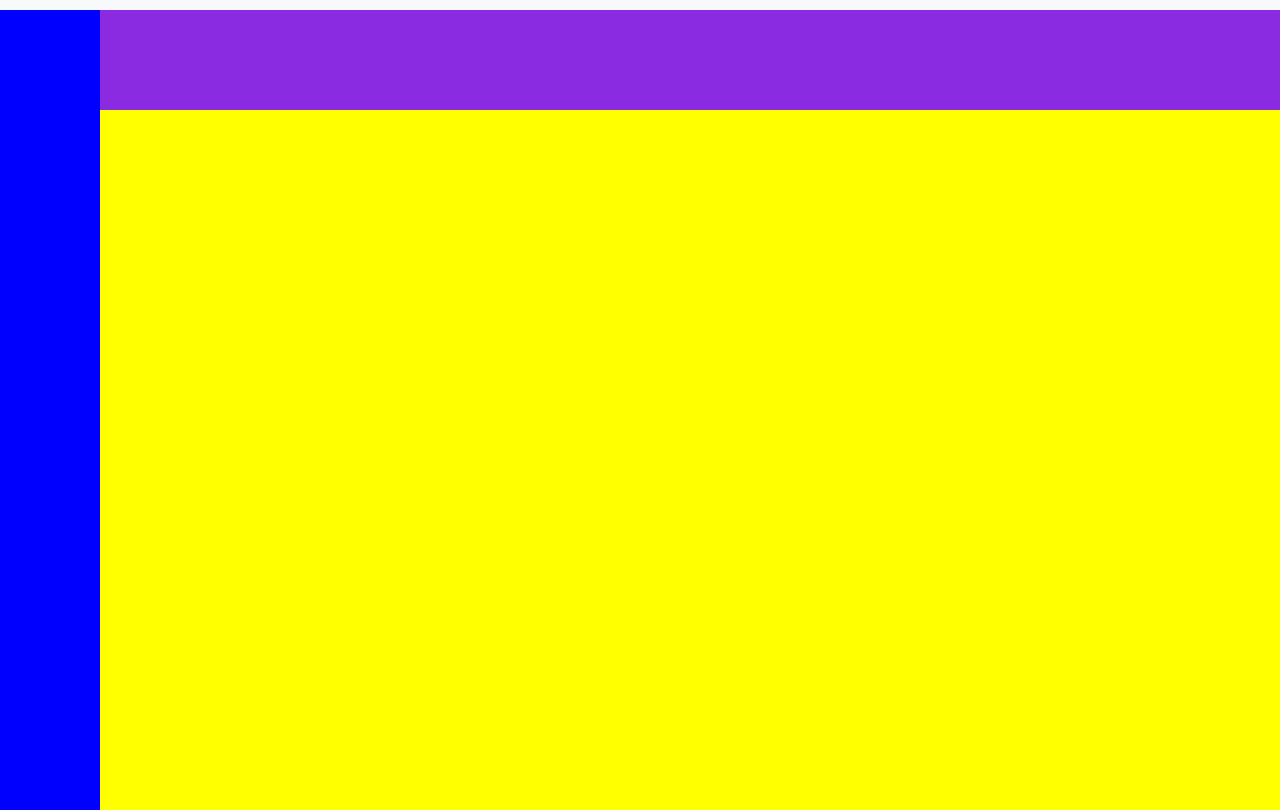
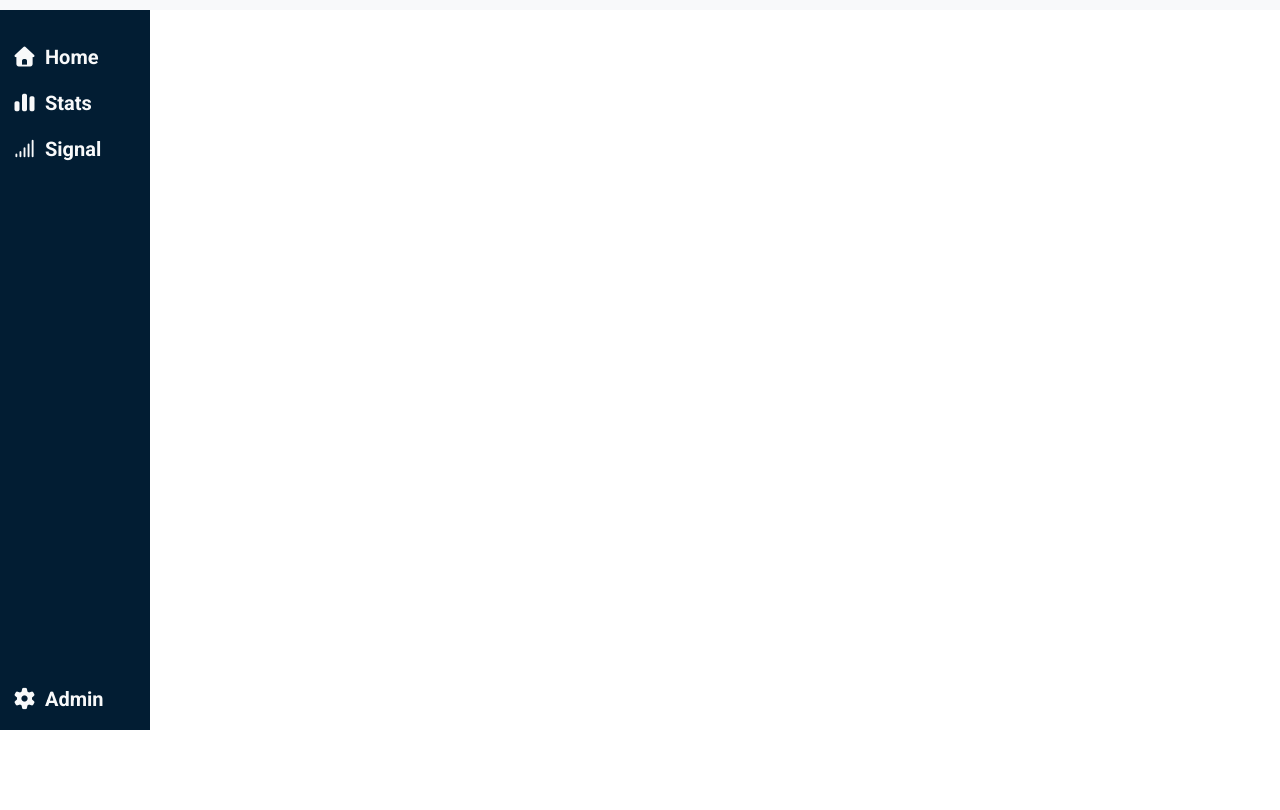
Before and after one commit to Andrea030105/html-css-dashboard, a plain HTML site: page index.html in a window 1280 px wide. Shown: the part 70-880 px from the top of the page. After the commit the page ends 800 px from the top, so only its background shows below. Drawn offline with nearby package versions, Linux system fonts and the light colour scheme.

Commit message:
aside-done

```diff
--- a/css/media-queries.css
+++ b/css/media-queries.css
@@ -2,4 +2,8 @@
     .w-form {
         width: calc(100% - 300px);
     }
+
+    aside {
+        width: 150px;
+    }
 }
--- a/css/style.css
+++ b/css/style.css
@@ -2,6 +2,7 @@
     padding: 0;
     margin: 0;
     box-sizing: border-box;
+    font-family: "Roboto", sans-serif;
 }
 
 /* NAV BAR */
@@ -35,13 +36,20 @@
     border: none;
 }
 
+/* ASIDE */
+
 aside {
-    background-color: blue;
-    height: 100vh;
-    width: 100px;
+    background-color: #021d33;
+    height: calc(100vh - 80px);
+    width: 60px;
 }
 
-.top-bar {
+.top-col,
+.bottom-col {
+    height: calc(90vh / 2);
+}
+
+/* .top-bar {
     height: 100px;
     width: calc(100vw - 100px);
     background-color: blueviolet;
@@ -51,4 +59,4 @@ aside {
     background-color: yellow;
     width: calc(100vw - 100px);
     height: calc(100vh - 100px);
-}
+} */
--- a/index.html
+++ b/index.html
@@ -4,6 +4,10 @@
 <head>
     <meta charset="UTF-8">
     <meta name="viewport" content="width=device-width, initial-scale=1.0">
+    <link rel="preconnect" href="https://fonts.googleapis.com">
+    <link rel="preconnect" href="https://fonts.gstatic.com" crossorigin>
+    <link href="https://fonts.googleapis.com/css2?family=Roboto:ital,wght@0,100..900;1,100..900&display=swap"
+        rel="stylesheet">
     <link href="https://cdn.jsdelivr.net/npm/bootstrap@5.3.8/dist/css/bootstrap.min.css" rel="stylesheet"
         integrity="sha384-sRIl4kxILFvY47J16cr9ZwB07vP4J8+LH7qKQnuqkuIAvNWLzeN8tE5YBujZqJLB" crossorigin="anonymous">
     <link rel="stylesheet" href="./css/style.css">
@@ -17,7 +21,7 @@
 <body>
     <header>
         <div class="container-fulid">
-            <div class="row">
+            <div class="row gx-0">
                 <div class="col-12">
                     <div class="bg-nav d-flex align-items-center justify-content-center">
                         <nav class="navbar bg-body-tertiary w-100">
@@ -55,8 +59,35 @@
     </header>
     <main>
         <div class="container-main d-flex">
-            <aside>
-
+            <aside class="text-light fw-bold">
+                <div class="container-fluid">
+                    <div class="row flex-column">
+                        <div class="col-6 w-100">
+                            <div class="top-col py-3 fs-5">
+                                <div class="d-flex align-items-center my-3">
+                                    <i class="fa-solid fa-house"></i>
+                                    <span class="mx-2 d-none d-lg-block">Home</span>
+                                </div>
+                                <div class="d-flex align-items-center my-3">
+                                    <i class="fa-solid fa-chart-simple"></i>
+                                    <span class="mx-2 d-none d-lg-block">Stats</span>
+                                </div>
+                                <div class="d-flex align-items-center my-3">
+                                    <i class="fa-solid fa-signal"></i>
+                                    <span class="mx-2 d-none d-lg-block">Signal</span>
+                                </div>
+                            </div>
+                        </div>
+                        <div class="col-6 w-100">
+                            <div class="bottom-col d-flex align-items-end pb-3 fs-5">
+                                <div class="d-flex align-items-center">
+                                    <i class="fa-solid fa-gear"></i>
+                                    <span class="mx-2 d-none d-lg-block">Admin </span>
+                                </div>
+                            </div>
+                        </div>
+                    </div>
+                </div>
             </aside>
             <div class="conatiner-topbar-main">
                 <div class="top-bar">
```
